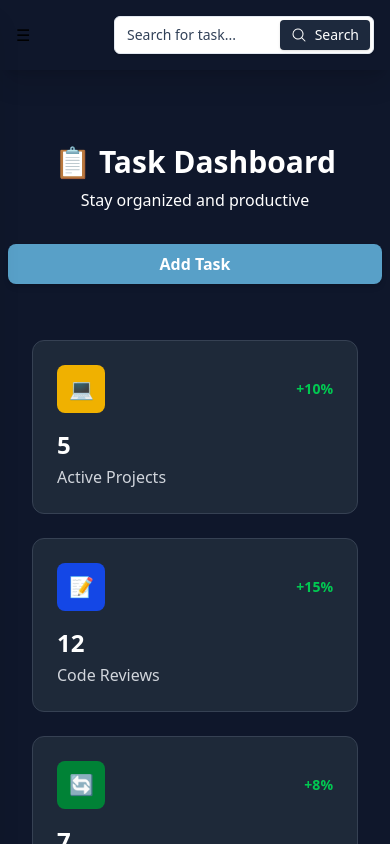
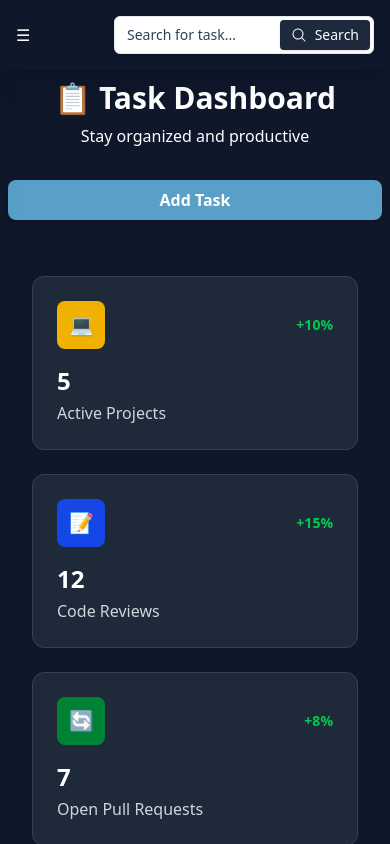
Before and after one commit to Pleo-alt/To-do-List, a React (Vite) app: page / in a window 390 px wide. Built offline with nearby package versions, Linux system fonts and the light colour scheme.

Commit message:
Fixed Dashboard Layout in Mobile VIew

```diff
--- a/src/App.jsx
+++ b/src/App.jsx
@@ -11,14 +11,9 @@ function App() {
   return (
     <>
 <div className="flex w-full h-screen flex-col md:flex-row">
-  {/* Header */}
   <Header toggleSidebar={toggleSidebar} />
-
-  {/* Sidebar */}
   <Sidebar isOpen={isSidebarOpen} toggleSidebar={toggleSidebar} />
-
-  {/* Main Content */}
-  <main className="flex-grow w-full bg-slate-900 mt-16 md:mt-0 overflow-y-auto">
+  <main className="flex-grow w-full bg-slate-900 md:mt-0 overflow-y-auto">
     <Dashboard />
   </main>
 </div>
--- a/src/components/Header.jsx
+++ b/src/components/Header.jsx
@@ -3,7 +3,7 @@ function Header({ toggleSidebar}) {
   return (
     <header>
       <nav className="flex bg-slate-900 p-4 items-center justify-between bg-black fixed top-0 left-0 w-full shadow-xl">
-        <button className="md:hidden" onClick={toggleSidebar} >
+        <button className="md:hidden text-white" onClick={toggleSidebar} >
           &#9776;
         </button>
         <div className="relative ml-auto">
--- a/src/components/SearchBar.jsx
+++ b/src/components/SearchBar.jsx
@@ -16,9 +16,9 @@ function SearchBar() {
           className="w-4 h-4 mr-2"
         >
           <path
-            fill-rule="evenodd"
+            fillRule="evenodd"
             d="M10.5 3.75a6.75 6.75 0 1 0 0 13.5 6.75 6.75 0 0 0 0-13.5ZM2.25 10.5a8.25 8.25 0 1 1 14.59 5.28l4.69 4.69a.75.75 0 1 1-1.06 1.06l-4.69-4.69A8.25 8.25 0 0 1 2.25 10.5Z"
-            clip-rule="evenodd"
+            clipRule="evenodd"
           />
         </svg>
         Search
```
